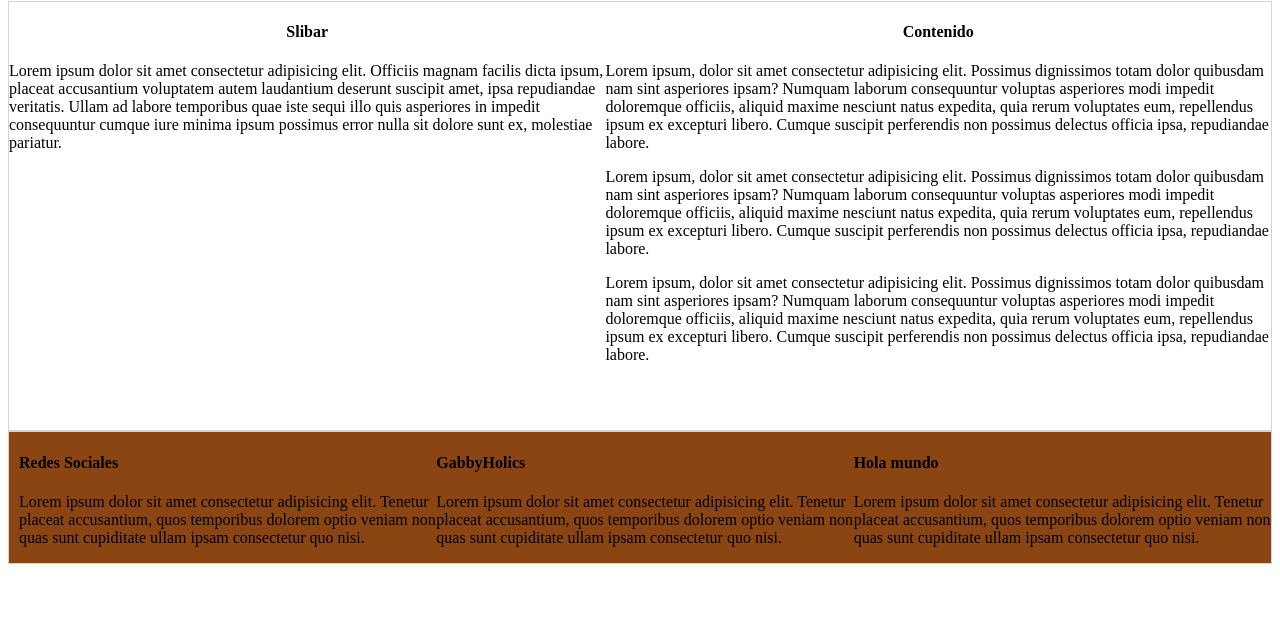
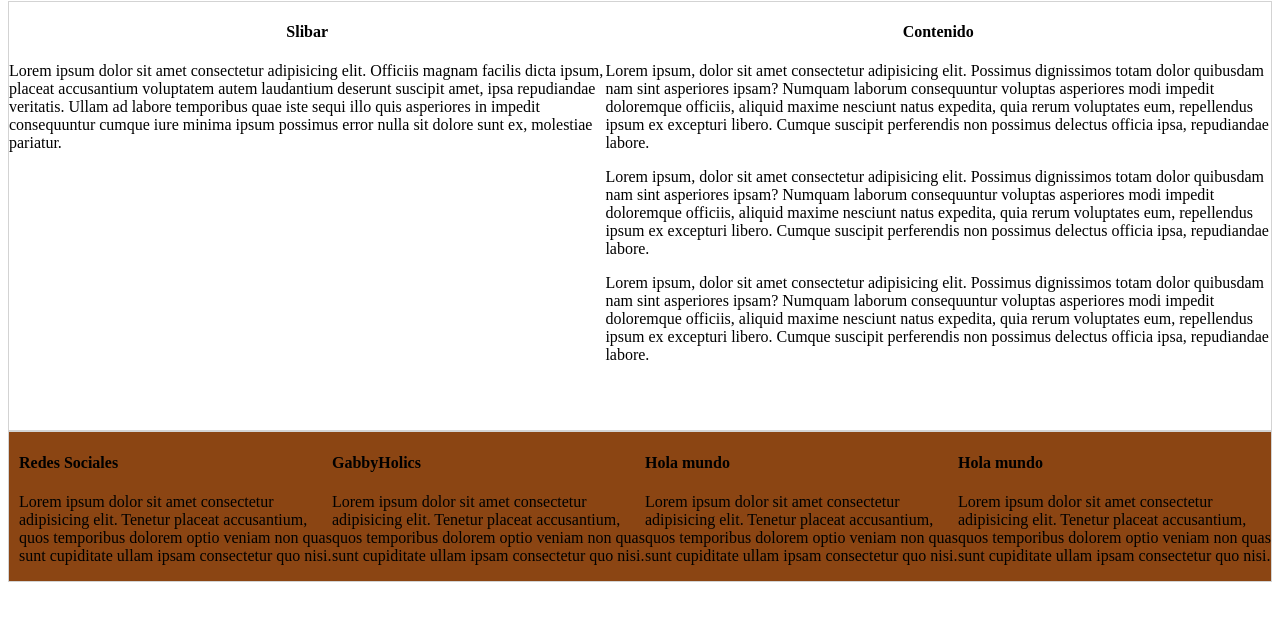
Before and after one commit to GabbyHolics/GabbyHolics.GitHub.io, a plain HTML site: page index.html in a window 1280 px wide. Shown: the part 66-686 px from the top of the page. Drawn offline with Linux system fonts and the light colour scheme.

Commit message:
agregue otra caja

```diff
--- a/index.html
+++ b/index.html
@@ -62,6 +62,10 @@
         <h4>Hola mundo</h4>
         <p>Lorem ipsum dolor sit amet consectetur adipisicing elit. Tenetur placeat accusantium, quos temporibus dolorem optio veniam non quas sunt cupiditate ullam ipsam consectetur quo nisi.</p>
     </div>
+    <div class="caja-footer-4">
+        <h4>Hola mundo</h4>
+        <p>Lorem ipsum dolor sit amet consectetur adipisicing elit. Tenetur placeat accusantium, quos temporibus dolorem optio veniam non quas sunt cupiditate ullam ipsam consectetur quo nisi.</p>
+    </div>
 </footer>
 </body>
 </html>
```
